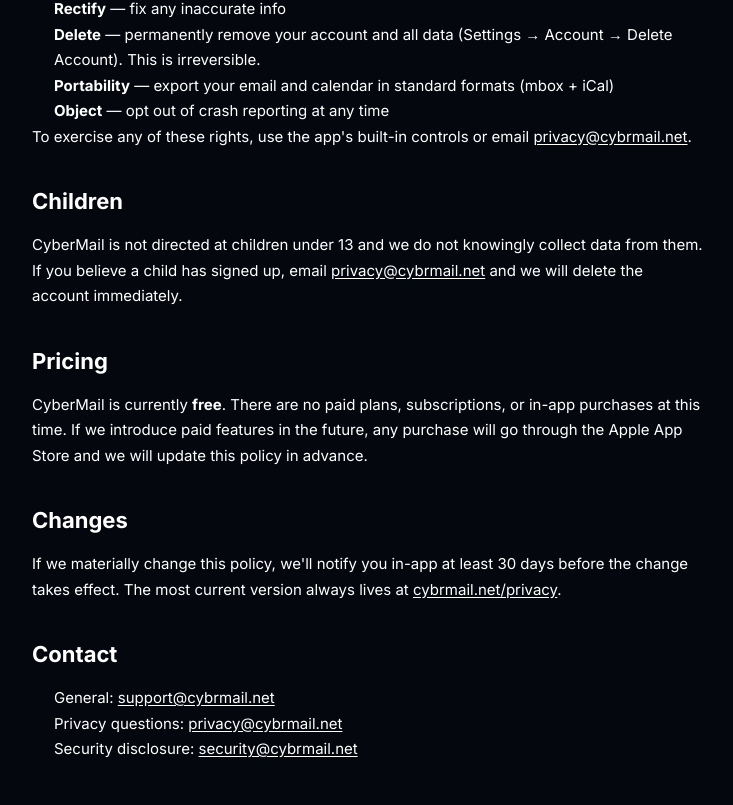
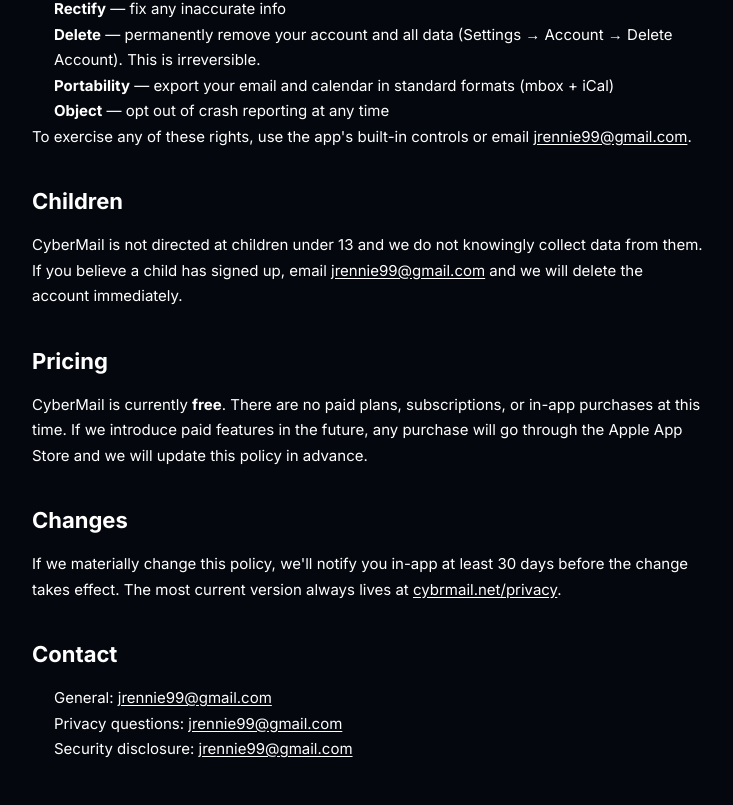
Before and after one commit to jrennie99-glitch/cybermail-web, a Next.js app: page /privacy in a window 1280 px wide. Shown: the part 1815-2620 px from the top of the page, without its empty margins (272-1005 px from the left). Built offline with nearby package versions, Linux system fonts and the light colour scheme.

Commit message:
fix: route all contact mailto links to jrennie99@gmail.com
cybrmail.net has no MX records yet, so support@, feedback@, security@,
privacy@ etc. would bounce. Pointing all contact links to the founder's
real inbox until proper email routing is configured.

```diff
--- a/src/app/privacy/page.tsx
+++ b/src/app/privacy/page.tsx
@@ -160,8 +160,8 @@
         <p style={styles.p}>
           To exercise any of these rights, use the app&apos;s built-in
           controls or email{" "}
-          <a href="mailto:privacy@cybrmail.net" style={styles.a}>
-            privacy@cybrmail.net
+          <a href="mailto:jrennie99@gmail.com" style={styles.a}>
+            jrennie99@gmail.com
           </a>
           .
         </p>
@@ -171,8 +171,8 @@
           CyberMail is not directed at children under 13 and we do not
           knowingly collect data from them. If you believe a child has
           signed up, email{" "}
-          <a href="mailto:privacy@cybrmail.net" style={styles.a}>
-            privacy@cybrmail.net
+          <a href="mailto:jrennie99@gmail.com" style={styles.a}>
+            jrennie99@gmail.com
           </a>{" "}
           and we will delete the account immediately.
         </p>
@@ -200,20 +200,20 @@
         <ul style={styles.list}>
           <li>
             General:{" "}
-            <a href="mailto:support@cybrmail.net" style={styles.a}>
-              support@cybrmail.net
+            <a href="mailto:jrennie99@gmail.com" style={styles.a}>
+              jrennie99@gmail.com
             </a>
           </li>
           <li>
             Privacy questions:{" "}
-            <a href="mailto:privacy@cybrmail.net" style={styles.a}>
-              privacy@cybrmail.net
+            <a href="mailto:jrennie99@gmail.com" style={styles.a}>
+              jrennie99@gmail.com
             </a>
           </li>
           <li>
             Security disclosure:{" "}
-            <a href="mailto:security@cybrmail.net" style={styles.a}>
-              security@cybrmail.net
+            <a href="mailto:jrennie99@gmail.com" style={styles.a}>
+              jrennie99@gmail.com
             </a>
           </li>
         </ul>
--- a/src/app/support/page.tsx
+++ b/src/app/support/page.tsx
@@ -34,24 +34,24 @@
         </p>
 
         <section style={styles.contactGrid}>
-          <a href="mailto:support@cybrmail.net" style={styles.contactCard}>
+          <a href="mailto:jrennie99@gmail.com" style={styles.contactCard}>
             <div style={styles.cardLabel}>ACCOUNT + BILLING</div>
-            <div style={styles.cardEmail}>support@cybrmail.net</div>
+            <div style={styles.cardEmail}>jrennie99@gmail.com</div>
             <div style={styles.cardSub}>Typically respond within 2-24 hours</div>
           </a>
-          <a href="mailto:feedback@cybrmail.net" style={styles.contactCard}>
+          <a href="mailto:jrennie99@gmail.com" style={styles.contactCard}>
             <div style={styles.cardLabel}>FEATURE REQUESTS</div>
-            <div style={styles.cardEmail}>feedback@cybrmail.net</div>
+            <div style={styles.cardEmail}>jrennie99@gmail.com</div>
             <div style={styles.cardSub}>Send us the use case, not just the ask</div>
           </a>
-          <a href="mailto:security@cybrmail.net" style={styles.contactCard}>
+          <a href="mailto:jrennie99@gmail.com" style={styles.contactCard}>
             <div style={styles.cardLabel}>SECURITY DISCLOSURE</div>
-            <div style={styles.cardEmail}>security@cybrmail.net</div>
+            <div style={styles.cardEmail}>jrennie99@gmail.com</div>
             <div style={styles.cardSub}>24-hour response. Acknowledged publicly.</div>
           </a>
-          <a href="mailto:privacy@cybrmail.net" style={styles.contactCard}>
+          <a href="mailto:jrennie99@gmail.com" style={styles.contactCard}>
             <div style={styles.cardLabel}>PRIVACY + DATA</div>
-            <div style={styles.cardEmail}>privacy@cybrmail.net</div>
+            <div style={styles.cardEmail}>jrennie99@gmail.com</div>
             <div style={styles.cardSub}>Export your data, delete your account</div>
           </a>
         </section>
@@ -141,8 +141,8 @@
           <strong>In-app</strong> — Settings → Send Feedback → describe what
           went wrong. Device logs attach automatically with your permission.{" "}
           <strong>Email</strong> —{" "}
-          <a href="mailto:support@cybrmail.net" style={styles.a}>
-            support@cybrmail.net
+          <a href="mailto:jrennie99@gmail.com" style={styles.a}>
+            jrennie99@gmail.com
           </a>{" "}
           with your iOS version, app version (Settings → About), and what you
           were doing when it broke.
```
